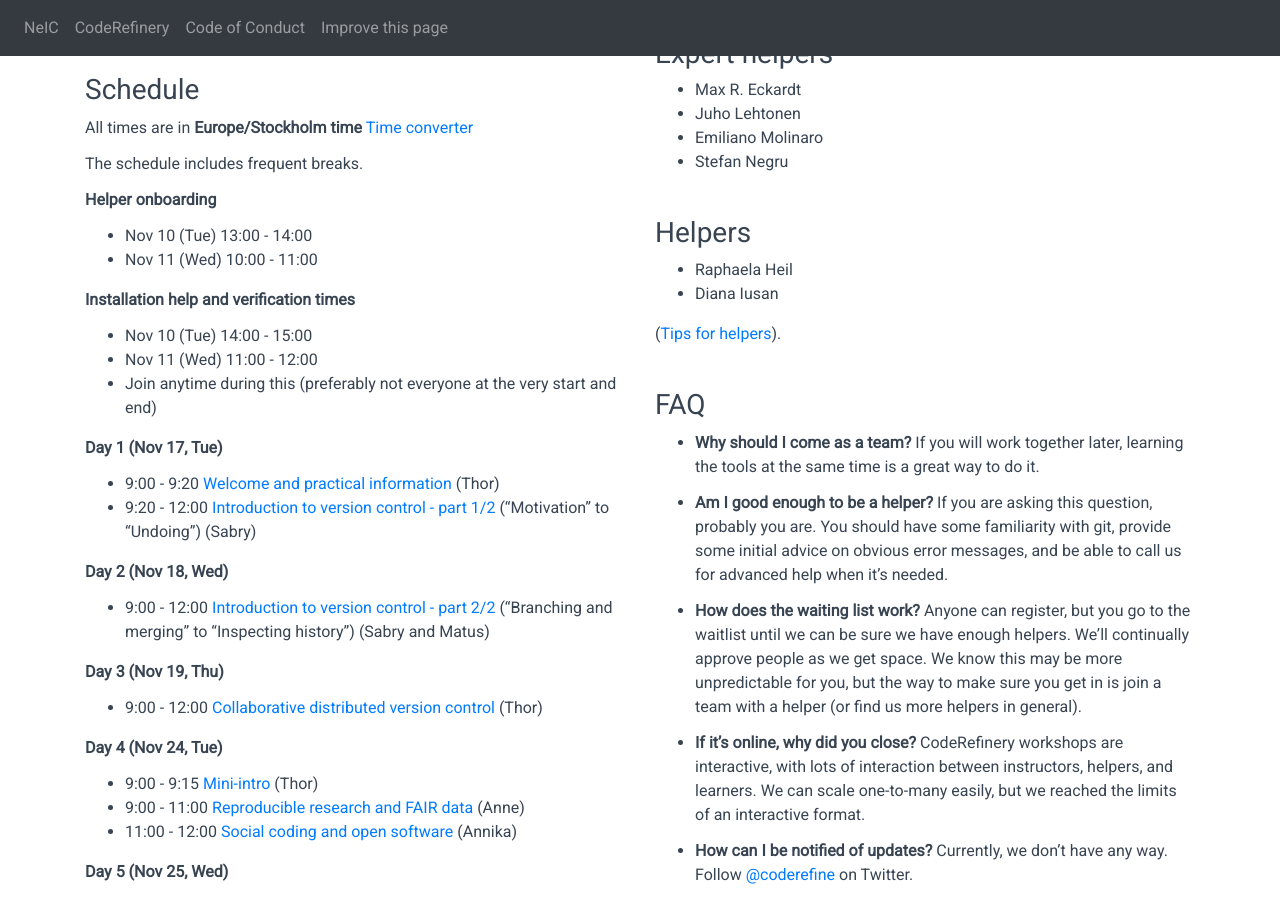
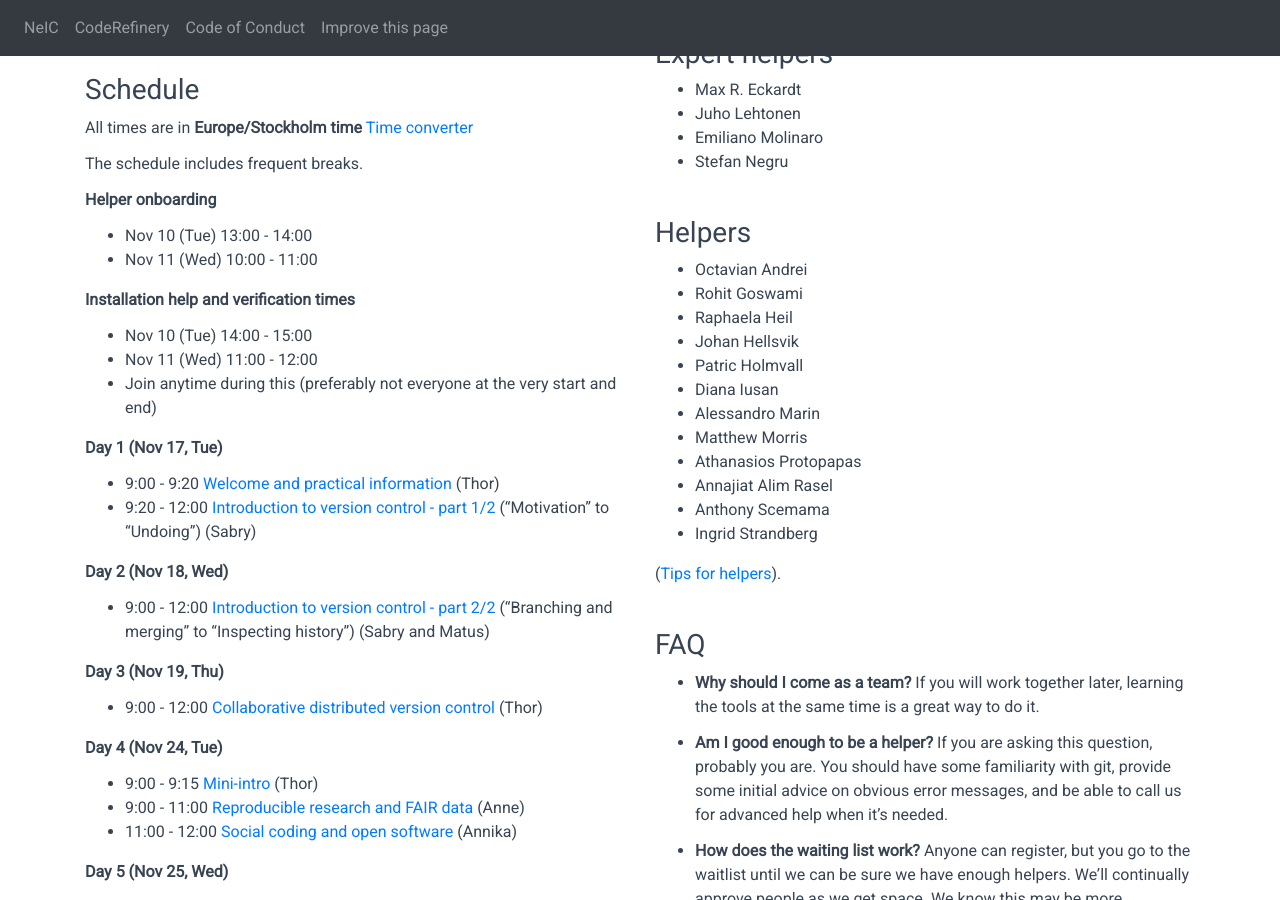
Before and after one commit to coderefinery/2020-11-17-online, a Jekyll site: the page built from index.md, in a window 1280 px wide and 900 px high, scrolled down 1984 px. Built offline with Jekyll 4.4.1, drawn with Linux system fonts in a browser that asks for light colours; comment, search, counter and statistics services are not loaded.

Commit message:
Added helper names

```diff
--- a/right_column.md
+++ b/right_column.md
@@ -75,8 +75,18 @@ Python.
 
 ### Helpers
 
+- Octavian Andrei
+- Rohit Goswami
 - Raphaela Heil
+- Johan Hellsvik
+- Patric Holmvall
 - Diana Iusan
+- Alessandro Marin
+- Matthew Morris
+- Athanasios Protopapas
+- Annajiat Alim Rasel
+- Anthony Scemama
+- Ingrid Strandberg
 
 ([Tips for
 helpers](https://coderefinery.github.io/manuals/helping-and-teaching/)).
```
